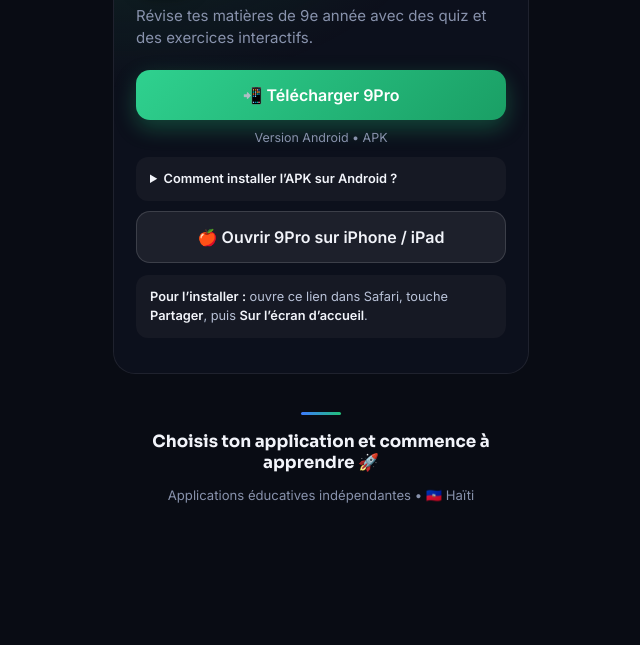
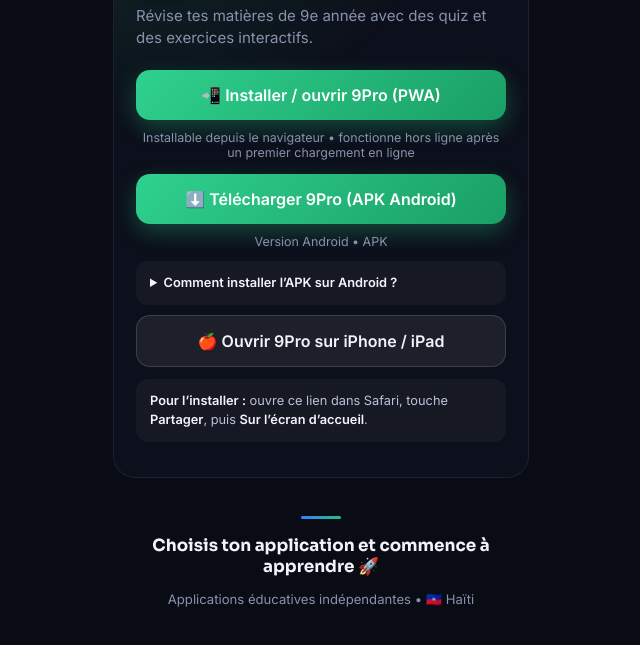
Before and after one commit to widgerestimable93/baccpro-9pro-site, a plain HTML site: page index.html in a window 1280 px wide. Shown: the part 953-1598 px from the top of the page, without its empty margins (319-959 px from the left). Before the commit the page ends 1496 px from the top, so only its background shows below. Drawn offline with Linux system fonts and the light colour scheme.

Commit message:
Add 9Pro PWA install link to landing site

```diff
--- a/index.html
+++ b/index.html
@@ -311,8 +311,12 @@
         <h2>9Pro 📚</h2>
       </div>
       <p class="desc">Révise tes matières de 9e année avec des quiz et des exercices interactifs.</p>
-      <a class="btn btn--green" id="dl-9pro" href="#" rel="noopener">
-        📲 Télécharger 9Pro
+      <a class="btn btn--green" id="pwa-9pro" href="https://widgerestimable93.github.io/9emePRO/" target="_blank" rel="noopener">
+        📲 Installer / ouvrir 9Pro (PWA)
+      </a>
+      <span class="btn-caption">Installable depuis le navigateur • fonctionne hors ligne après un premier chargement en ligne</span>
+      <a class="btn btn--green" id="dl-9pro" href="#" rel="noopener" style="margin-top:14px">
+        ⬇️ Télécharger 9Pro (APK Android)
       </a>
       <span class="btn-caption">Version Android • APK</span>
       <details class="android-help">
```
